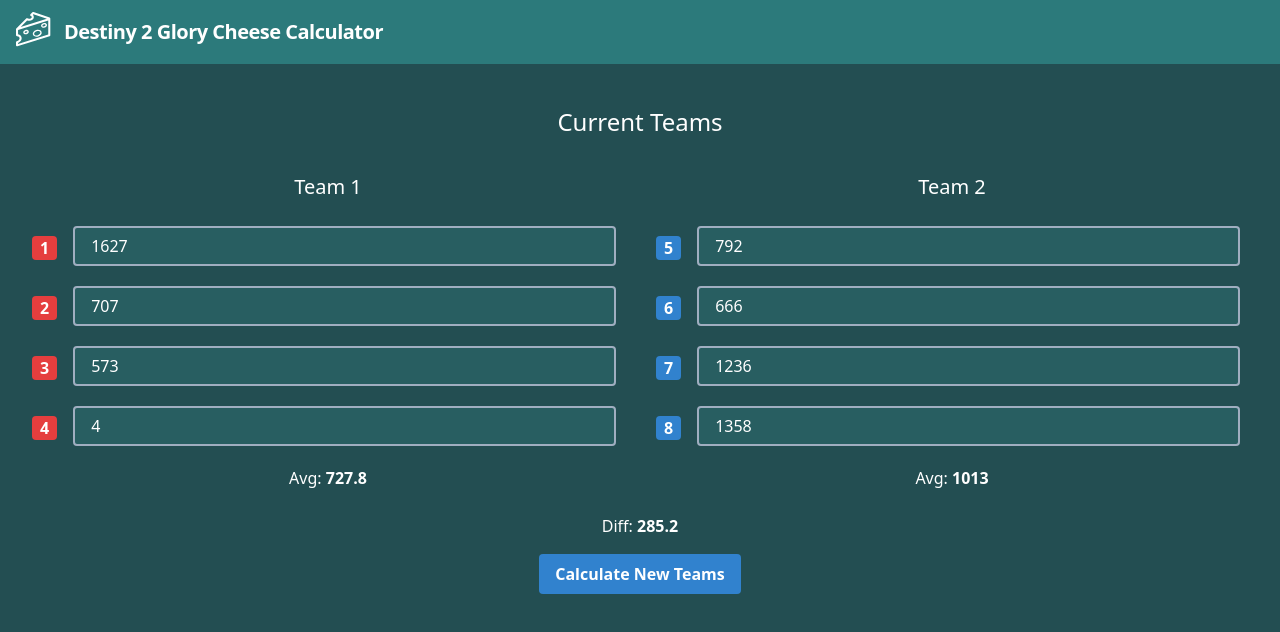
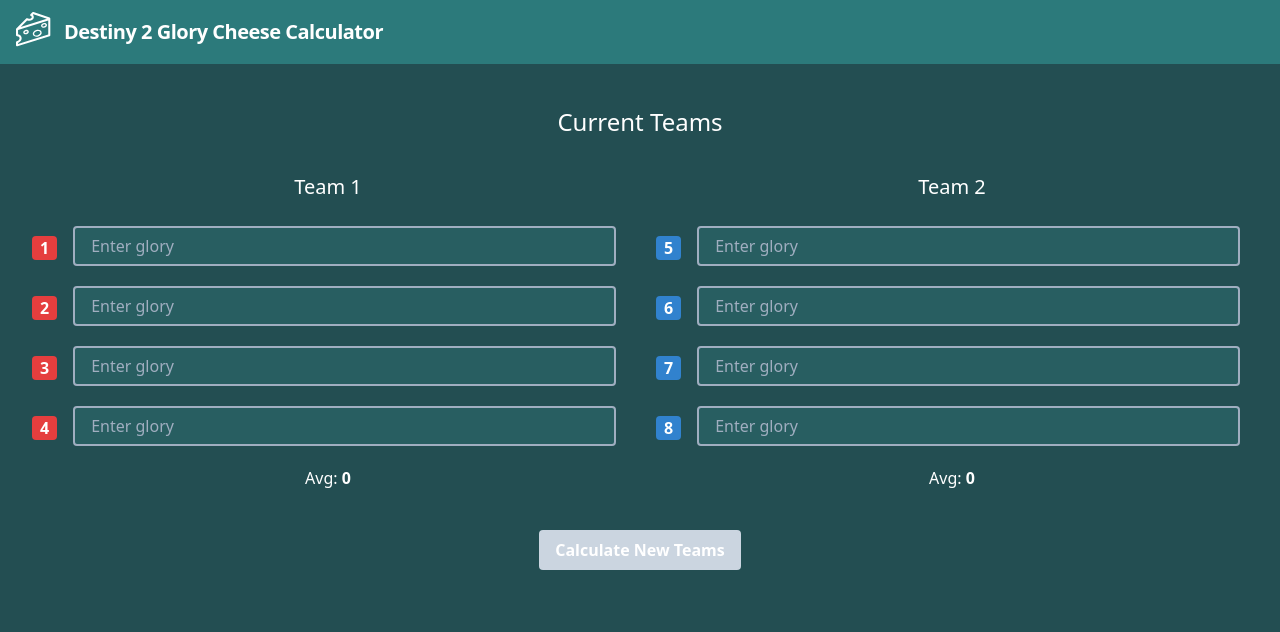
Before and after one commit to codybarr/Destiny-2-Glory-Cheese-Calculator, a Vue app: page / in a window 1280 px wide. Shown: the top 632 px of the page. Built offline with nearby package versions, Linux system fonts and the light colour scheme.

Commit message:
commented out test code

```diff
--- a/src/components/CurrentTeams.vue
+++ b/src/components/CurrentTeams.vue
@@ -113,17 +113,17 @@
 	data() {
 		return {
 			// for testing
-			glory: [
-				this.randomGlory(),
-				this.randomGlory(),
-				this.randomGlory(),
-				this.randomGlory(),
-				this.randomGlory(),
-				this.randomGlory(),
-				this.randomGlory(),
-				this.randomGlory()
-			],
-			// glory: ['', '', '', '', '', '', '', ''],
+			// glory: [
+			// 	this.randomGlory(),
+			// 	this.randomGlory(),
+			// 	this.randomGlory(),
+			// 	this.randomGlory(),
+			// 	this.randomGlory(),
+			// 	this.randomGlory(),
+			// 	this.randomGlory(),
+			// 	this.randomGlory()
+			// ],
+			glory: ['', '', '', '', '', '', '', ''],
 			newTeams: []
 		}
 	},
```
